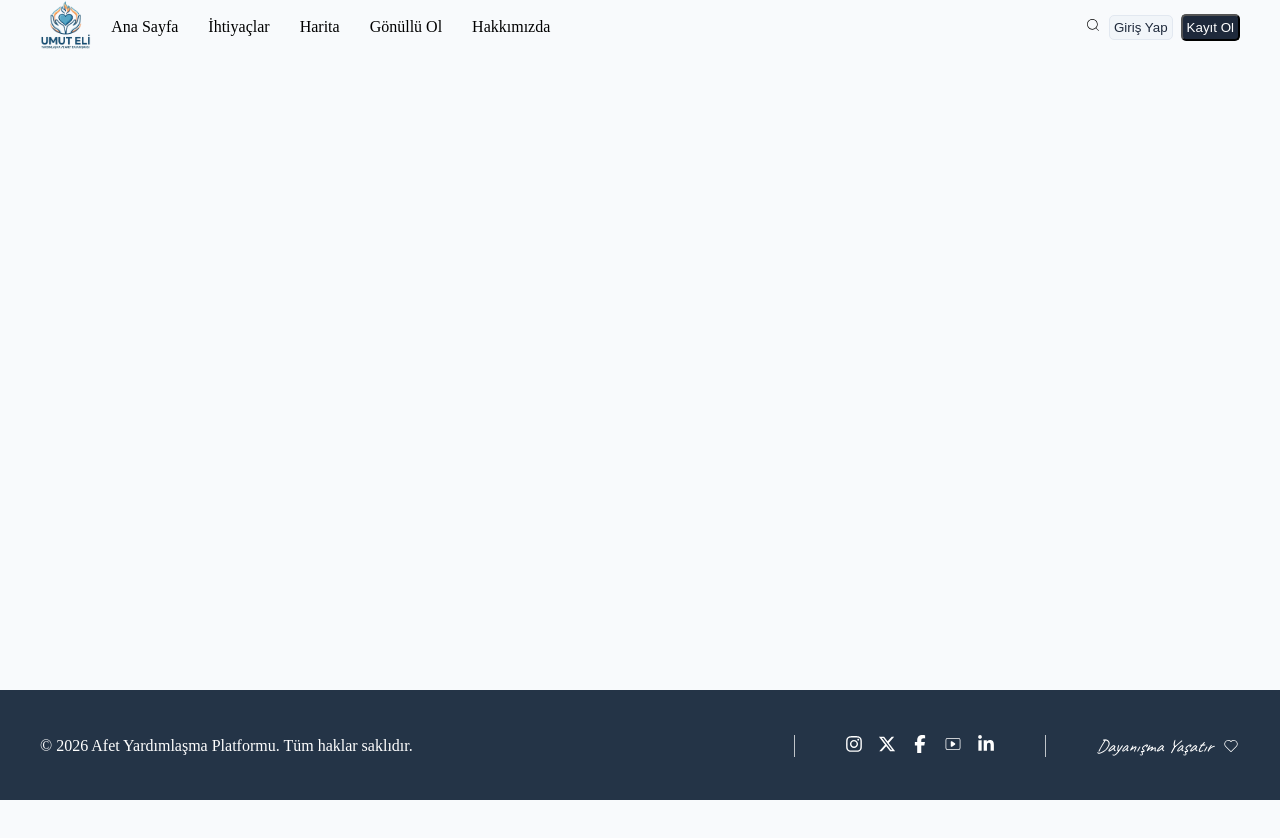
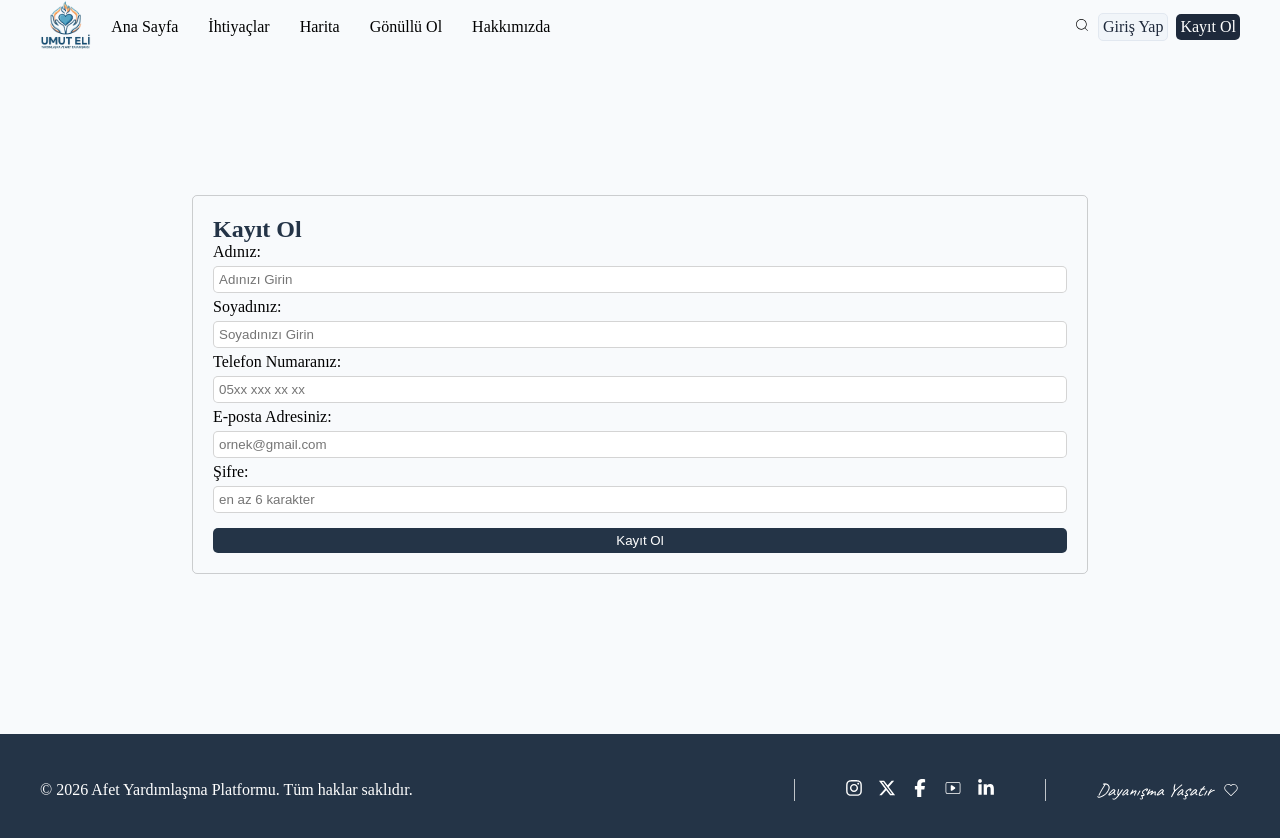
Before and after one commit to Aleynaakduman/disaster-help-platform, a React (Vite) app: page /register in a window 1280 px wide. Shown: the top 838 px of the page. Before the commit the page ends 800 px from the top, so only its background shows below. Built offline with nearby package versions, Linux system fonts and the light colour scheme.

Commit message:
Supabase and Design Register Page

```diff
--- a/package.json
+++ b/package.json
@@ -10,6 +10,7 @@
     "preview": "vite preview"
   },
   "dependencies": {
+    "@supabase/supabase-js": "^2.118.0",
     "leaflet": "^1.9.4",
     "react": "^19.2.8",
     "react-dom": "^19.2.8",
--- a/src/App.css
+++ b/src/App.css
@@ -19,3 +19,10 @@ body{
 .main-content{
   flex-grow: 1;
 }
+
+
+#root {
+    min-height: 100vh;
+    display: flex;
+    flex-direction: column;
+}
--- a/src/App.jsx
+++ b/src/App.jsx
@@ -8,6 +8,7 @@ import Needs from './pages/Needs/Needs'
 import Volunteer from './pages/Volunteer/Volunteer'
 import About from './pages/About/About'
 import Location from './pages/Location/Location'
+import Register from './pages/Register/Register'
 function App() {
   const [count, setCount] = useState(0)
 
@@ -24,6 +25,7 @@ function App() {
           <Route path='/location' element={<Location/>} />
           <Route path='/volunteer' element={<Volunteer/>} />
           <Route path='/about' element={<About/>} />
+          <Route path='/register' element={<Register />} />
 
 
         </Routes>
--- a/src/components/Footer/Footer.css
+++ b/src/components/Footer/Footer.css
@@ -60,7 +60,15 @@
 
 }
 
-@media (max-width: 480px) {
+@media (max-width: 580px) {
+
+    .footer-container{
+        width: 90%;
+        margin: 0 auto;
+        margin-top: 10px;
+
+
+    }
     .footer-line {
         display: none;
     }
--- a/src/components/Navbar/Navbar.css
+++ b/src/components/Navbar/Navbar.css
@@ -41,6 +41,7 @@ width: 100%;
   border-radius: 5px;
   padding: 4px;
   cursor: pointer;
+  text-decoration: none;
 }
 
 .register-btn {
@@ -49,6 +50,7 @@ width: 100%;
   border-radius: 5px;
   padding: 4px;
   cursor: pointer;
+  text-decoration: none;
 }
 
 .nav-left a {
--- a/src/components/Navbar/Navbar.jsx
+++ b/src/components/Navbar/Navbar.jsx
@@ -35,8 +35,13 @@ function Navbar() {
                 <div className="right-nav-icon">
                   <CiSearch />
                 </div>
-                <button className='login-btn'>Giriş Yap</button>
-                <button className='register-btn'>Kayıt Ol</button>
+<Link to="/login" className="login-btn">
+  Giriş Yap
+</Link>
+
+<Link to="/register" className="register-btn">
+  Kayıt Ol
+</Link>
         </div>
       </div>
 
--- a/src/pages/About/About.css
+++ b/src/pages/About/About.css
@@ -1,6 +1,4 @@
-
-
-.about-top{
+.about-top {
     max-width: 1200px;
     margin: 0 auto;
     margin-top: 20px;
@@ -8,50 +6,53 @@
 }
 
 
-.about-text{
+.about-text {
     font-size: 20px;
     color: #718096;
 }
 
 
-.about-top h2{
+.about-top h2 {
     color: #172f73;
 }
 
-.line{
-    background-color:  #71809630;
+.line {
+    background-color: #71809630;
     width: 100%;
     height: 1px;
     margin: 20px 0;
 }
 
-.about-bottom{
+.about-bottom {
     max-width: 1200px;
     margin: 0 auto;
 }
 
-.about-cards{
+.about-cards {
     display: flex;
     align-items: stretch;
     gap: 20px;
 }
 
-.about-card{
-display: flex;
-flex-direction: column;
-flex: 1;
-gap: 8px;
-margin-top: 15px;
+.about-card {
+    display: flex;
+    flex-direction: column;
+    flex: 1;
+    gap: 8px;
+    margin-top: 15px;
 
 
 
 }
 
-.about-container p{
+.about-container p {
     color: #718096;
 }
 
-.about-icon-1, .about-icon-2, .about-icon-3, .about-icon-4 {
+.about-icon-1,
+.about-icon-2,
+.about-icon-3,
+.about-icon-4 {
     width: 50px;
     height: 50px;
     border-radius: 50%;
@@ -62,34 +63,35 @@ margin-top: 15px;
     flex-shrink: 0;
     padding: 0;
 }
-.about-icon-1{
+
+.about-icon-1 {
     background-color: #e1effc;
     color: #0F2C59;
 }
 
-.about-icon-2{
+.about-icon-2 {
     background-color: #def6e5;
     color: #14532D;
 }
 
-.about-icon-3{
+.about-icon-3 {
 
     background-color: #FFF0F3;
     color: #800020;
 }
 
-.about-icon-4{
+.about-icon-4 {
     background-color: #F3E8FF;
     color: #581C87;
 }
 
-.about-bottom-text{
+.about-bottom-text {
     line-height: 25px;
 }
 
 
-.mision-cards{
-    background-color:#e8f1fa;
+.mision-cards {
+    background-color: #e8f1fa;
     border-radius: 5px;
     padding: 15px;
     margin-top: 30px;
@@ -97,14 +99,101 @@ margin-top: 15px;
     align-items: stretch;
 }
 
-.mision-card{
+.mision-card {
     line-height: 25px;
 
 }
 
-.line-2{
+.line-2 {
     width: 1px;
     background-color: #8a99b171;
     margin: 0 auto;
 
 }
+
+
+/*Telefon Responsive*/
+
+@media (max-width: 580px) {
+    .about-container {
+        width: 90%;
+        margin: 0 auto;
+    }
+
+    .about-cards {
+        display: grid;
+        grid-template-columns: repeat(2, 1fr);
+    }
+
+    .mision-cards {
+        display: flex;
+        flex-direction: column;
+        gap: 20px;
+        padding: 3px;
+
+    }
+
+    .line-2{
+        width: 100%;
+        height: 1px;
+    }
+
+}
+
+
+/*Tablet Responsive*/
+@media (min-width: 581px) and (max-width: 1024px){
+     .about-container {
+        width: 90%;
+        margin: 0 auto;
+
+    }
+
+      .about-cards {
+        display: grid;
+        grid-template-columns: repeat(2, 1fr);
+    }
+    .line-2{
+        margin: 20px;
+    }
+    .mision-card{
+       line-height: 28px;
+    }
+}
+
+
+@media (min-width:1025px){
+
+/* Masaüstü ve küçük laptop */
+@media (min-width: 1025px) {
+    .about-top,
+    .about-bottom {
+        width: 94%;
+        max-width: 1200px;
+        margin-left: auto;
+        margin-right: auto;
+    }
+
+    .about-cards {
+        display: grid;
+        grid-template-columns: repeat(4, minmax(0, 1fr));
+        gap: 20px;
+    }
+
+    .about-card {
+        min-width: 0;
+    }
+
+    .mision-cards {
+        gap: 24px;
+        padding: 20px;
+    }
+
+    .mision-card {
+        flex: 1;
+        min-width: 0;
+    }
+}
+
+
+}
--- /dev/null
+++ b/src/pages/Register/Register.css
@@ -0,0 +1,61 @@
+.register-page{
+  min-height: calc(100vh - 140px);
+  display: flex;
+  align-items: center;
+  justify-content: center;
+}
+
+.register-container{
+  width: 30%;
+  border: 1px solid #0000002e;
+  border-radius: 5px;
+  padding: 20px;
+}
+
+.register-form{
+  display: flex;
+  flex-direction: column;
+  gap: 5px;
+
+}
+
+.register-form input{
+  padding: 5px;
+  border-radius: 5px;
+  border: 1px solid #0000002b;
+}
+
+.register-container h2{
+    color: #243447;
+}
+
+.register-page button{
+  width: 100%;
+     background-color: #243447;
+    color: #fff;
+    cursor: pointer;
+    border: none;
+    border-radius: 5px;
+    padding: 5px;
+    margin-top: 10px;
+}
+
+
+/*Telefon Responsive*/
+
+@media (max-width: 580px) {
+  .register-container{
+    min-height: auto;
+  }
+
+  .register-container{
+  width: 85%;
+  padding: 15px;
+}
+
+}
+
+/*Tablet Responsive*/
+.register-container{
+  width: 70%;
+}
--- /dev/null
+++ b/src/pages/Register/Register.jsx
@@ -0,0 +1,70 @@
+import React, {useState} from 'react'
+import {supabase} from '../../supabaseClient'
+import './Register.css'
+function Register() {
+
+  const [ad, setAd] = useState('');
+  const [soyad, setSoyad] = useState('');
+  const [tel , setTel] = useState('');
+  const [mail, setMail] = useState('');
+  const [sifre, setSifre] = useState('');
+
+  const handleRegister = (e) => {
+      e.preventDefault()
+
+      supabase.auth.signUp({
+        email: mail ,
+        password: sifre,
+        options: {
+          data: {
+            ad: ad,
+            soyad: soyad,
+            telefon: tel
+          }
+        }
+      })
+
+      .then(({data, error}) => {
+        if (error) {
+          alert(error.message)
+        }else {
+        alert("Kayıt isteği gönderildi!")
+        console.log(data)
+      }
+      })
+
+  }
+
+
+  return (
+    <div className="register-page">
+          <div className='register-container'>
+        <h2>Kayıt Ol</h2>
+
+        <form onSubmit={handleRegister} className='register-form'>
+           <label htmlFor="">Adınız:</label>
+          <input value={ad} onChange={(e) => setAd(e.target.value)} type="text"placeholder='Adınızı Girin'/>
+
+             <label htmlFor="">Soyadınız:</label>
+          <input value={soyad} onChange={(e) => setSoyad(e.target.value)} type="text"placeholder='Soyadınızı Girin'/>
+
+
+             <label htmlFor="">Telefon Numaranız:</label>
+          <input value={tel} onChange={(e) => setTel(e.target.value)} type="tel"placeholder='05xx xxx xx xx'/>
+
+             <label htmlFor="">E-posta Adresiniz:</label>
+          <input value={mail} onChange={(e) => setMail(e.target.value)} type="email"placeholder='ornek@gmail.com'/>
+
+              <label htmlFor="">Şifre:</label>
+          <input value={sifre} onChange={(e) => setSifre(e.target.value)} type="password"placeholder='en az 6 karakter'/>
+          <button type='submit'>Kayıt Ol</button>
+        </form>
+
+
+
+    </div>
+    </div>
+  )
+}
+
+export default Register
--- a/src/pages/Volunteer/Volunteer.css
+++ b/src/pages/Volunteer/Volunteer.css
@@ -1,4 +1,4 @@
-.volunteer-container{
+.volunteer-container {
     max-width: 1200px;
     margin: 0 auto;
 }
@@ -22,7 +22,6 @@
     color: #fff;
     left: 5%;
     line-height: 20px
-
 }
 
 .volunter-top-text h4 {
@@ -49,7 +48,7 @@
     margin: 20px 0;
 }
 
-.volunteer-bottom-left  {
+.volunteer-bottom-left {
     display: flex;
     flex-direction: column;
     gap: 10px;
@@ -153,18 +152,22 @@
 .volunteer-form {
     display: grid;
     grid-template-columns: repeat(2, 1fr);
-    gap: 20px;
+    gap: 15px;
+    width: 100%;
+    box-sizing: border-box;
+
 
 }
 
-.volunteer-bottom-right h2{
+.volunteer-bottom-right h2 {
     color: #12428a;
 }
 
-.volunteer-bottom-right p{
-    color: #6B7280 ;
+.volunteer-bottom-right p {
+    color: #6B7280;
     margin: 10px 0;
 }
+
 .form-group input {
     padding: 7px;
     border-radius: 5px;
@@ -185,15 +188,16 @@
     margin-top: 5px;
 }
 
-.form-group-2{
+.form-group-2 {
     margin-top: 10px;
 }
+
 .form-btn {
     width: 100%;
     background-color: #243447;
     color: #fff;
     cursor: pointer;
-    margin-top:10px;
+    margin-top: 10px;
     padding: 10px;
     border: none;
     border-radius: 5px;
@@ -201,40 +205,82 @@
 }
 
 .form-group select {
-     padding: 7px;
+    padding: 7px;
     border-radius: 5px;
     border: 1px solid #6b728077;
-    margin-top: 22px;
+    margin-top: 5px;
     outline: none;
 }
 
-@media (max-width: 480px) {
-    .volunteer-container{
+
+/*Telefon Responsive*/
+@media (max-width: 580px) {
+    .volunteer-container {
         display: flex;
         flex-direction: column;
         width: 90%;
+
     }
 
 
 
-    .volunteer-bottom{
+    .volunteer-bottom {
         display: flex;
         flex-direction: column;
 
     }
 
-    .volunteer-bottom-right{
-       width: 100%;
+    .volunteer-bottom-right {
+        width: 100%;
     }
 
-    .form-group input {
-        width: 80%;
+    .volunter-top-text {
+
+        width: 70%;
+        bottom: 15%;
+
+
+    }
+
+    .volunteer-form {
+        width: 100%;
+        gap: 0;
+
+    }
+
+    .form-group input,
+    .form-group select {
+        width: 100%;
+        min-width: 0;
+        box-sizing: border-box;
+    }
+
+    .volunteer-form {
+        grid-template-columns: repeat(2, minmax(0, 1fr));
+        gap: 12px;
+        height: auto;
+        margin: 20px 0;
+    }
+
 }
-.volunter-top-text {
 
-    width: 70%;
-    bottom: 15%;
+
+
+/*Tablet Responsive*/
+@media (min-width:581px) and (max-width:1024px) {
+
+    .volunteer-bottom {
+        width: 90%;
+        margin: 0 auto;
+    }
+
+    .volunteer-form {
+        height: auto;
+        margin: 20px 0;
+        width: 100%;
+        gap: 15px;
+    }
+
 
 
 }
-}
--- a/src/pages/Volunteer/Volunteer.jsx
+++ b/src/pages/Volunteer/Volunteer.jsx
@@ -101,7 +101,9 @@ function Volunteer() {
 
             </div>
             <div className="form-group">
+                <label htmlFor="sehir">İl Seçiniz</label>
               <select>
+
                 <option value="" disabled>İl seçiniz</option>
 
                 {sehirler.map((sehir) => (
--- /dev/null
+++ b/src/supabaseClient.js
@@ -0,0 +1,7 @@
+
+import { createClient } from "@supabase/supabase-js";
+
+const supabaseUrl = import.meta.env.VITE_SUPABASE_URL;
+const supabaseKey = import.meta.env.VITE_SUPABASE_PUBLISHABLE_KEY;
+
+export const supabase = createClient(supabaseUrl, supabaseKey);
```
Also changed, not shown: 2 other files (tests, documents, lock files or other folders).
